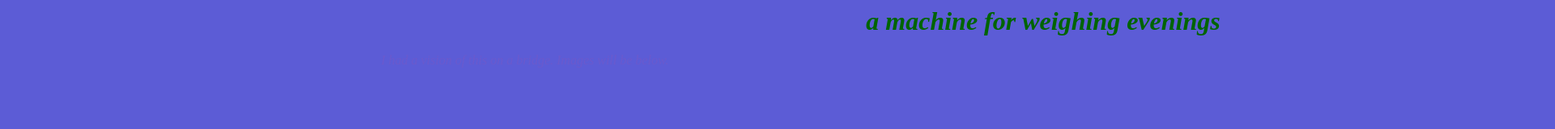
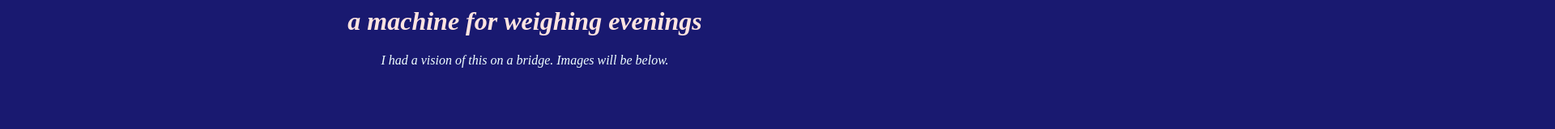
Before and after one commit to kikivdh/an-evening-scale, a plain HTML site: page index.html in a window 1280 px wide. Shown: the top 160 px of the page at 81% size, 1920 px wide, since content can reach past the window. Drawn offline with Linux system fonts and the light colour scheme.

Commit message:
Update index.html

```diff
--- a/index.html
+++ b/index.html
@@ -3,7 +3,7 @@
          <style>
 
 		   p {
-           color: slateblue;
+           color:azure;
            font-size: 40v;
            font-family: serif;
            font-style: italic;
@@ -12,16 +12,16 @@
            }
 
 		   h1 {
-           color: darkgreen;
+           color:mistyrose;
            font-size: 70v;
            font-family: serif;
            font-style: italic;
            text-align: center;
-           width: 200vw;
+           width: 100vw;
            }
 
 		   body {
-           background-color: #5c5cd6;
+           background-color:midnightblue;
            }
 
 		 </style>
@@ -35,7 +35,7 @@
 		   a machine for weighing evenings
            </h1>
            <p>
-		   I had a vision of this on a bridge. Images will be below.
+            I had a vision of this on a bridge. Images will be below.
            </p>
 
 	   </body>
```
